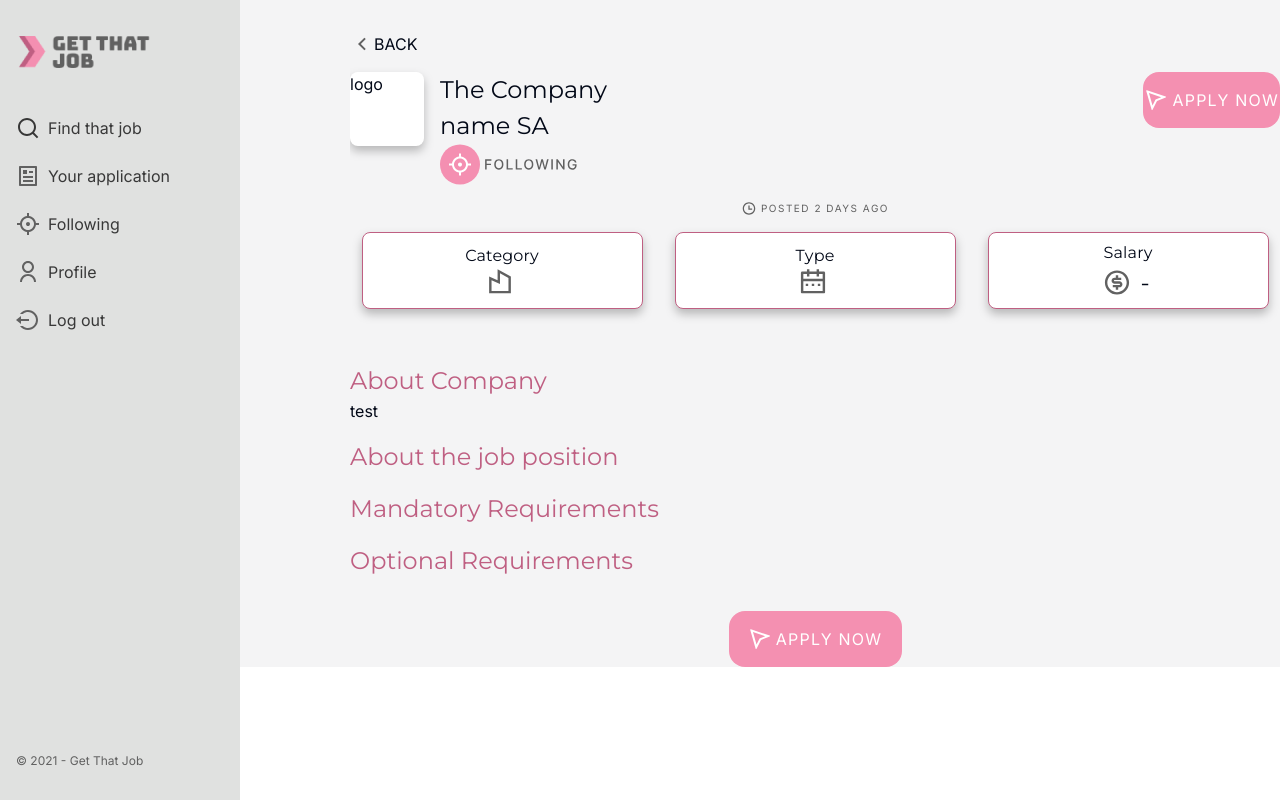
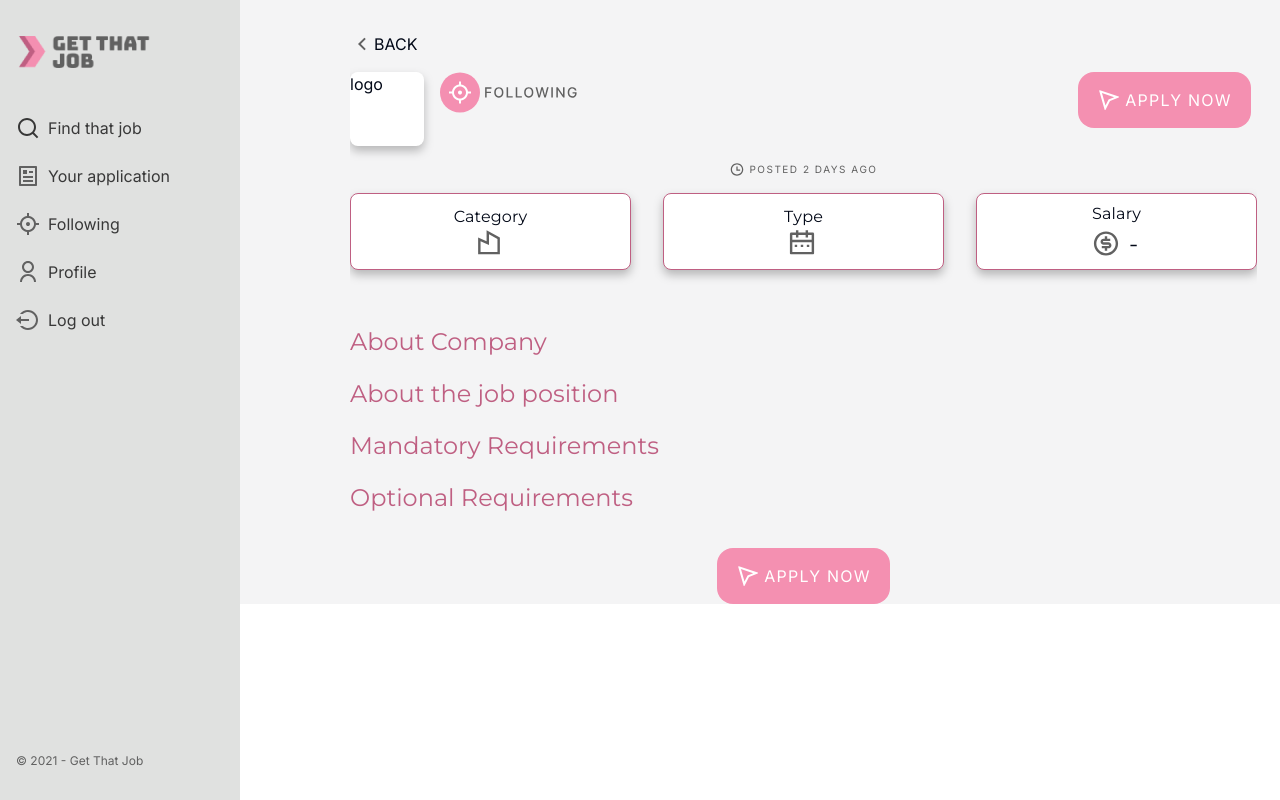
Before and after one commit to kkantaaa/get-that-job-2J3K, a React (Vite) app in the folder client/: page /user/jobs/1 in a window 1280 px wide. Built offline with nearby package versions, Linux system fonts and the light colour scheme; no server answers.

Commit message:
fix: delete mocked data

```diff
--- a/client/src/pages/JobDetail.jsx
+++ b/client/src/pages/JobDetail.jsx
@@ -69,7 +69,6 @@ function JobDetail() {
                   </div>
                   <div className="ml-[16px] flex flex-col">
                     <div className="font-Montserrat text-[24px] font-normal leading-normal">
-                      The Company name SA
                       {jobDetail.company_name}
                     </div>
                     <svg
@@ -221,8 +220,7 @@ function JobDetail() {
                 About Company
               </h2>
               <p className="w-[760px]">
-                test
-                {jobDetail.aboutcompany}
+                {jobDetail.about_company}
               </p>
             </div>
             <div className="mt-[16px]">
```
